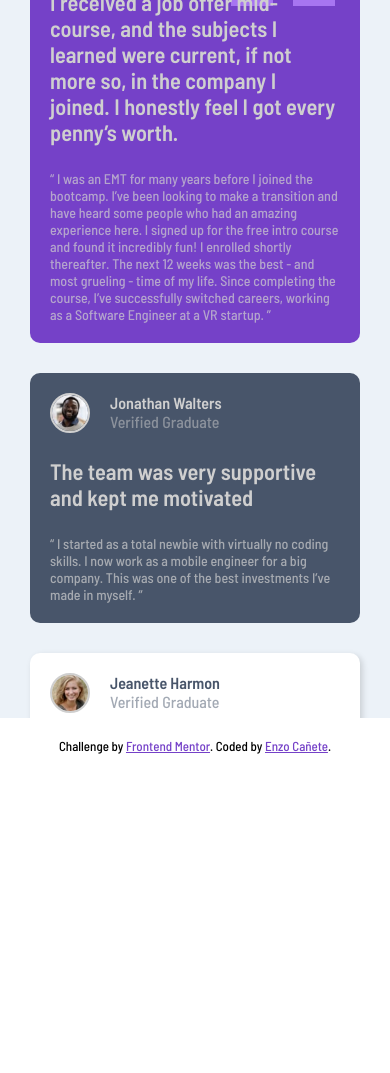
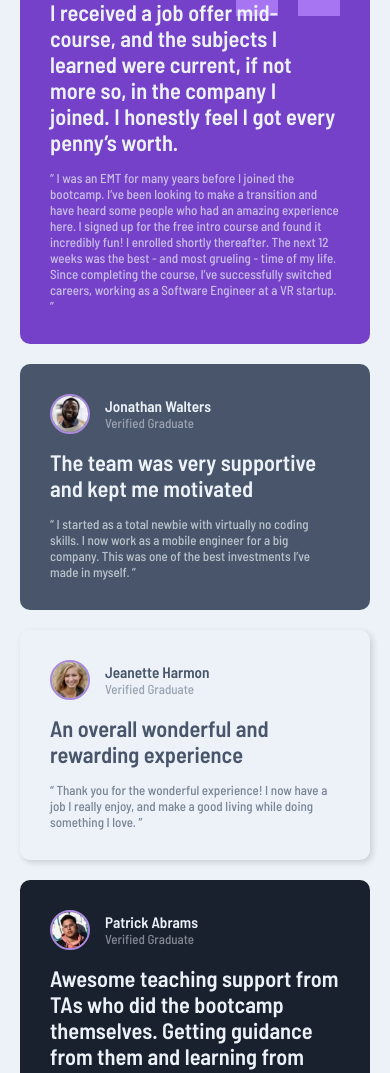
Before and after one commit to EnzoDev10/testimonial-grid, a plain HTML site: page index.html in a window 390 px wide. Shown: the part 126-1199 px from the top of the page. Before the commit the page ends 900 px from the top, so only its background shows below. Drawn offline with Linux system fonts and the light colour scheme.

Commit message:
Mobile version rework
starting again

```diff
--- a/index.html
+++ b/index.html
@@ -22,81 +22,90 @@
 	</head>
 	<body class="barlow-semi-condensed-medium blueish-text">
 		<div class="grid-container">
-			<div class="container container-one">
-				<div class="profile">
-					<img src="images/image-daniel.jpg" alt="profile picture of Daniel" />
-					<div class="profile-text">
-						<p class="barlow-semi-condensed-semibold">Daniel Clifford</p>
-						<span>Verified Graduate</span>
+			<div class="card card__bg_purple">
+				<div class="header">
+					<img
+						src="images/image-daniel.jpg"
+						class="card__img"
+						alt="profile picture of Daniel"
+					/>
+					<div class="header__text">
+						<h3 class="barlow-semi-condensed-semibold">Daniel Clifford</h3>
+						<p>Verified Graduate</p>
 					</div>
 				</div>
-				<p class="principal barlow-semi-condensed-semibold">
+				<p class="card__lead barlow-semi-condensed-semibold">
 					I received a job offer mid-course, and the subjects I learned were
-					current, if not more so, in the company I joined. I honestly feel I got
-					every penny’s worth.
+					current, if not more so, in the company I joined. I honestly feel I
+					got every penny’s worth.
 				</p>
-				<p class="secondary">
+				<p class="card__quote">
 					“ I was an EMT for many years before I joined the bootcamp. I’ve been
 					looking to make a transition and have heard some people who had an
-					amazing experience here. I signed up for the free intro course and found
-					it incredibly fun! I enrolled shortly thereafter. The next 12 weeks was
-					the best - and most grueling - time of my life. Since completing the
-					course, I’ve successfully switched careers, working as a Software
-					Engineer at a VR startup. ”
+					amazing experience here. I signed up for the free intro course and
+					found it incredibly fun! I enrolled shortly thereafter. The next 12
+					weeks was the best - and most grueling - time of my life. Since
+					completing the course, I’ve successfully switched careers, working as
+					a Software Engineer at a VR startup. ”
 				</p>
 			</div>
-			<div class="container container-two">
-				<div class="profile">
+			<div class="card card__bg_gray">
+				<div class="header">
 					<img
 						src="images/image-jonathan.jpg"
 						alt="Profile picture of Jonathan"
+						class="card__img"
 					/>
-					<div class="profile-text">
-						<p class="barlow-semi-condensed-semibold">Jonathan Walters</p>
-						<span>Verified Graduate</span>
+					<div class="header__text">
+						<h3 class="barlow-semi-condensed-semibold">Jonathan Walters</h3>
+						<p>Verified Graduate</p>
 					</div>
 				</div>
-				<p class="principal barlow-semi-condensed-semibold">
+				<p class="card__lead barlow-semi-condensed-semibold">
 					The team was very supportive and kept me motivated
 				</p>
-				<p class="secondary">
+				<p class="card__quote">
 					“ I started as a total newbie with virtually no coding skills. I now
 					work as a mobile engineer for a big company. This was one of the best
 					investments I’ve made in myself. ”
 				</p>
 			</div>
-			<div class="container container-three border-shadow">
-				<div class="profile">
+			<div class="card card__bg_white">
+				<div class="header">
 					<img
 						src="images/image-jeanette.jpg"
 						alt="Profile picture of Jeanette"
+						class="card__img"
 					/>
-					<div class="profile-text">
-						<p class="barlow-semi-condensed-semibold">Jeanette Harmon</p>
-						<span>Verified Graduate</span>
+					<div class="header__text">
+						<h3 class="barlow-semi-condensed-semibold">Jeanette Harmon</h3>
+						<p>Verified Graduate</p>
 					</div>
 				</div>
-				<p class="principal barlow-semi-condensed-semibold">
-					An overall wonderful and rewarding experience
-				</p>
-				<p class="secondary">
+				<p class="card__lead barlow-semi-condensed-semibold">An overall wonderful and rewarding experience</p>
+				<p class="card__quote">
 					“ Thank you for the wonderful experience! I now have a job I really
 					enjoy, and make a good living while doing something I love. ”
 				</p>
 			</div>
-			<div class="container container-four">
-				<div class="profile">
-					<img src="images/image-patrick.jpg" alt="Profile picture of Patrick" />
-					<div class="profile-text">
-						<p class="barlow-semi-condensed-semibold">Patrick Abrams</p>
-						<span>Verified Graduate</span>
+			<div class="card card__bg_darkblue">
+				<div class="header">
+					<img
+						src="images/image-patrick.jpg"
+						class="card__img"
+						alt="Profile picture of Patrick"
+					/>
+					<div class="header__text">
+						<h3 class="barlow-semi-condensed-semibold">Patrick Abrams</h3>
+						<p>Verified Graduate</p>
 					</div>
 				</div>
-				<p class="principal barlow-semi-condensed-semibold">
+				<p class="card__lead barlow-semi-condensed-semibold">
 					Awesome teaching support from TAs who did the bootcamp themselves.
-					Getting guidance from them and learning from their experiences was easy.
+					Getting guidance from them and learning from their experiences was
+					easy.
 				</p>
-				<p class="secondary">
+				<p class="card__quote">
 					“ The staff seem genuinely concerned about my progress which I find
 					really refreshing. The program gave me the confidence necessary to be
 					able to go out in the world and present myself as a capable junior
@@ -105,29 +114,33 @@
 					people. ”
 				</p>
 			</div>
-			<div class="container container-fifth border-shadow">
-				<div class="profile">
-					<img src="images/image-kira.jpg" alt="Profile picture of Kira" />
-					<div class="profile-text">
-						<p class="barlow-semi-condensed-semibold">Kira Whittle</p>
-						<span>Verified Graduate</span>
+			<div class="card card__bg_white">
+				<div class="header">
+					<img
+						src="images/image-kira.jpg"
+						class="card__img"
+						alt="Profile picture of Kira"
+					/>
+					<div class="header__text">
+						<h3 class="barlow-semi-condensed-semibold">Kira Whittle</h3>
+						<p>Verified Graduate</p>
 					</div>
 				</div>
-				<p class="principal barlow-semi-condensed-semibold">
+				<p class="card__lead barlow-semi-condensed-semibold">
 					Such a life-changing experience. Highly recommended!
 				</p>
-				<p class="secondary">
+				<p class="card__quote">
 					“ Before joining the bootcamp, I’ve never written a line of code. I
 					needed some structure from professionals who can help me learn
-					programming step by step. I was encouraged to enroll by a former student
-					of theirs who can only say wonderful things about the program. The
-					entire curriculum and staff did not disappoint. They were very hands-on
-					and I never had to wait long for assistance. The agile team project, in
-					particular, was outstanding. It took my learning to the next level in a
-					way that no tutorial could ever have. In fact, I’ve often referred to it
-					during interviews as an example of my developent experience. It
-					certainly helped me land a job as a full-stack developer after receiving
-					multiple offers. 100% recommend! ”
+					programming step by step. I was encouraged to enroll by a former
+					student of theirs who can only say wonderful things about the program.
+					The entire curriculum and staff did not disappoint. They were very
+					hands-on and I never had to wait long for assistance. The agile team
+					project, in particular, was outstanding. It took my learning to the
+					next level in a way that no tutorial could ever have. In fact, I’ve
+					often referred to it during interviews as an example of my developent
+					experience. It certainly helped me land a job as a full-stack
+					developer after receiving multiple offers. 100% recommend! ”
 				</p>
 			</div>
 		</div>
--- a/styles.less
+++ b/styles.less
@@ -1,5 +1,6 @@
 // Primary
 @Moderate-violet: hsl(263, 55%, 52%);
+@border-color: hsl(263, 55%, 70%);
 @Very-dark-grayish-blue: hsl(217, 19%, 35%);
 @Very-dark-blackish-blue: hsl(219, 29%, 14%);
 @White: hsl(0, 0%, 100%);
@@ -27,129 +28,71 @@
 	font-style: normal;
 }
 
-.border-shadow {
-	box-shadow: rgba(0, 0, 0, 0.15) 2.4px 2.4px 6px;
-}
+body {
+	background-color: @Light-grayish-blue;
+	font-size: 13px;
+	color: @Light-grayish-blue;
 
-.grid-container {
-	color: @Light-gray;
-	background-color: @Light-grayish-blue;
-	height: 100vh;
-	width: 100vw;
-	padding: 30px;
-	display: grid;
-	gap: 30px;
-	justify-content: center;
-	overflow-x: hidden;
+	.grid-container {
+		padding: 40px 20px;
+		display: grid;
+		justify-content: center;
 
-	.container {
-		border-radius: 10px;
-		padding: 20px;
-		max-width: 400px;
+		.card {
+			border-radius: 10px;
+			max-width: 400px;
+			min-width: 300px;
+			margin-bottom: 20px;
+			padding: 30px;
 
-		display: flex;
-		flex-direction: column;
-		gap: 25px;
+			.header {
+				display: flex;
+				align-items: center;
 
-		.profile {
-			display: flex;
-			gap: 20px;
-
-			img {
-				height: 2.5rem;
-				border: @Light-gray 2px solid;
-				border-radius: 100%;
-			}
-
-			.profile-text {
-				display: flex;
-				flex-direction: column;
-
-				span {
+				.card__img {
+					margin-right: 15px;
+					border-radius: 50%;
+					width: 40px;
+					height: 40px;
+					border: @border-color 2px solid;
+				}
+				p {
 					opacity: 50%;
 				}
 			}
+
+			.card__lead {
+				font-size: 1.4rem;
+				margin: 15px 0;
+			}
+
+			.card__quote {
+				opacity: 70%;
+			}
 		}
 
-		.principal {
-			font-size: 1.4rem;
+		.card__bg_purple {
+			background: url(images/bg-pattern-quotation.svg) @Moderate-violet;
+			background-repeat: no-repeat;
+			background-position: top 0 right 30px;
 		}
 
-		.secondary {
-			font-size: 14px;
-			opacity: 70%;
+		.card__bg_gray {
+			background-color: @Very-dark-grayish-blue;
+		}
+
+		.card__bg_white {
+			color: @Very-dark-grayish-blue;
+			box-shadow: rgba(0, 0, 0, 0.15) 2.4px 2.4px 6px;
+		}
+
+		.card__bg_darkblue {
+			background-color: @Very-dark-blackish-blue;
 		}
 	}
 }
 
-.container-one {
-	background: url(images/bg-pattern-quotation.svg) @Moderate-violet;
-	background-repeat: no-repeat;
-	background-position: right 25px top 0px;
-}
-.container-two {
-	background-color: @Very-dark-grayish-blue;
-}
-.container-three {
-	background-color: @White;
-	color: @Very-dark-grayish-blue;
-}
-.container-four {
-	background-color: @Very-dark-blackish-blue;
-}
-
-.container-fifth {
-	background-color: @White;
-	color: @Very-dark-grayish-blue;
-}
-
 .attribution {
-
-	font-size: 13px;
 	text-align: center;
 	margin: 20px 0;
-
-	a {
-		color: @Moderate-violet;
-	}
 }
-
-@media screen and (min-width: 768px) {
-}
-
-@media screen and (min-width: 1024px) {
-	.grid-container {
-		grid-template-areas:
-			"one one one two five"
-			"three four four four five";
-
-		grid-template-columns: 1.5fr 1.5fr 1.5fr 1.5fr 1.5fr;
-		justify-content: stretch;
-
-		.container {
-			max-width: none;
-
-		}
-
-		.container-one {
-			grid-area: one;
-			background-position: right 100px top 0px;
-		}
-
-		.container-two {
-			grid-area: two;
-		}
-
-		.container-three {
-			grid-area: three;
-		}
-
-		.container-four {
-			grid-area: four;
-		}
-
-		.container-fifth {
-			grid-area: five;
-		}
-	}
-}
```
Also changed, not shown: styles.css.
